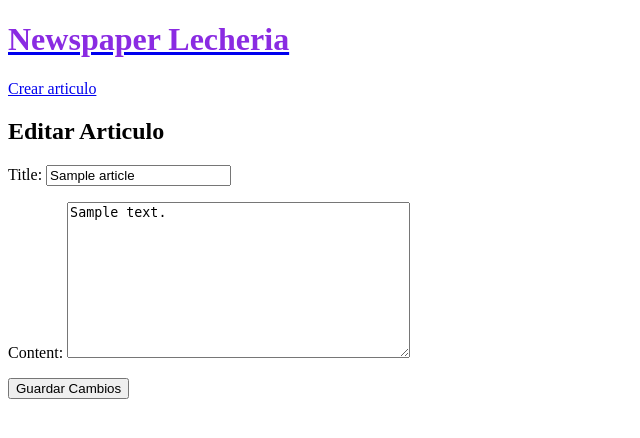
After one commit to Leonard2811/blog-crud-abr-2026, a Django app: page /articulos/1/editar/ in a window 1280 px wide. The commit adds this page. Shown: the top 438 px of the page, without its empty margins (0-640 px from the left). Run offline with Django 5.2, Linux system fonts and the light colour scheme; tables that the repository leaves empty hold one stand-in row (values such as "Sample post").

Commit message:
article-update done

```diff
--- a/newspaper/urls.py
+++ b/newspaper/urls.py
@@ -1,10 +1,12 @@
 from django.urls import path
 from .views import (ArticleListView,
                     ArticleDetailView,
-                    ArticleCreateView,)
+                    ArticleCreateView,
+                    ArticleUpdateView,)
 
 urlpatterns = [
     path('', ArticleListView.as_view(), name='articles_list'),
     path('articulos/<int:pk>/', ArticleDetailView.as_view(), name='article_detail'),
     path('articulos/nuevo/', ArticleCreateView.as_view(), name='article_create'),
+    path('articulos/<int:pk>/editar/', ArticleUpdateView.as_view(), name='article_update'),
 ]
--- a/newspaper/views.py
+++ b/newspaper/views.py
@@ -1,4 +1,4 @@
-from django.views.generic import ListView,DetailView, CreateView
+from django.views.generic import ListView,DetailView, CreateView, UpdateView
 from .models import Article
 
 # Create your views here.
@@ -16,3 +16,8 @@ class ArticleCreateView(CreateView):
     model = Article
     template_name = 'article-create.html'
     fields = ['title', 'content', 'author']
+
+class ArticleUpdateView(UpdateView):
+    model = Article
+    template_name = 'article-update.html'
+    fields = ['title', 'content']
--- a/templates/article-detail.html
+++ b/templates/article-detail.html
@@ -5,4 +5,5 @@
     <p>><strong>Autor:</strong> {{ article.author }}</p>
     <small>Fecha de creación: {{ article.created_at }}</small>
     <p><strong>Contenido:</strong> {{ article.content }}</p>
+    <a href="{% url 'article_update' article.id %}">Editar</a>
 {% endblock content %}
--- /dev/null
+++ b/templates/article-update.html
@@ -0,0 +1,10 @@
+{% extends '_base.html' %}
+
+{% block content %}
+    <h2>Editar Articulo</h2>
+    <form method="post">
+        {% csrf_token %}
+        {{ form.as_p }}
+        <button type="submit">Guardar Cambios</button>
+    </form>
+{% endblock content %}
```
